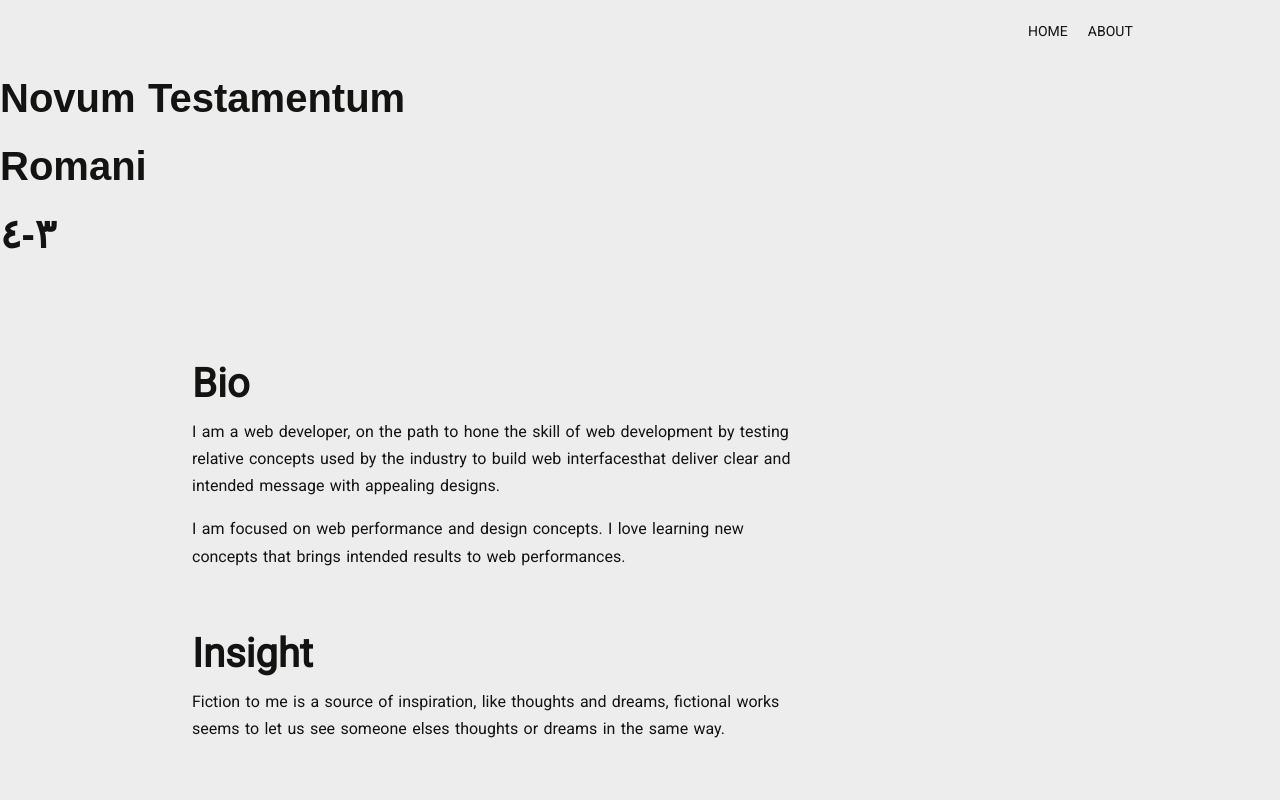
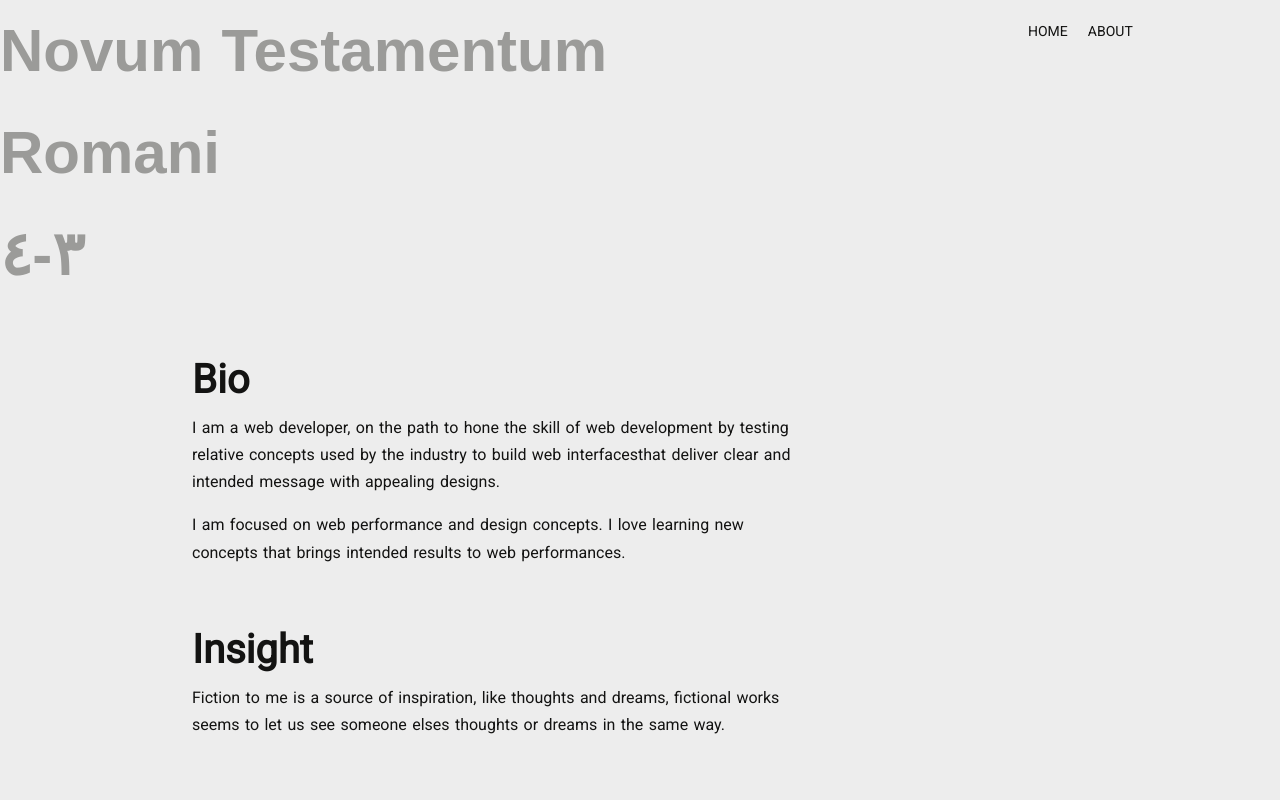
Before and after one commit to Ph-uad/next_portfolio, a Next.js app: page /about in a window 1280 px wide. Shown: the top 800 px of the page. Built offline with nearby package versions, Linux system fonts and the light colour scheme; a web font is replaced by a local one.

Commit message:
refactor codes

```diff
--- a/src/app/about/about.module.css
+++ b/src/app/about/about.module.css
@@ -1,3 +1,14 @@
+.header{
+    position: fixed;
+    top: 0;
+    left: 0;
+}
+
 .main{
-    min-height: 100vh;
+    margin-top: 20rem;
 }
+
+ .header h2{
+    font-size:clamp(4rem, 6vw, 6rem);
+    color: var(  --color-primary-transparent);
+  }
--- a/src/app/components/header/Header.js
+++ b/src/app/components/header/Header.js
@@ -12,7 +12,7 @@ const Header = () => {
                         animate={ { opacity: 1, y: 0 } }
                         transition={ { delay: 1, duration: 1.5 } }
                     >
-                        <p className='color-gray'> "If no mistake have you made, yet losing you are, a different game you should play."</p>
+                        <p className='color-gray'> "If no mistake have you made yet, losing you are, a different game you should play."</p>
                         <h3 className="heading-tertiary color-gray"></h3>
                     </motion.blockquote>
                     <motion.figcaption className="color-gray"
--- a/src/app/page.js
+++ b/src/app/page.js
@@ -12,8 +12,8 @@ export default function Home() {
     <>
       <Header />
       <div className="container">
-        <Work title="Web Projects" list={projects} />
-        <Work title="Blog Posts" list={blogs} />
+          <Work title="Web Projects" list={ projects } />
+          <Work title="Blog Posts" list={ blogs } />
       </div>
     </>
   )
```
